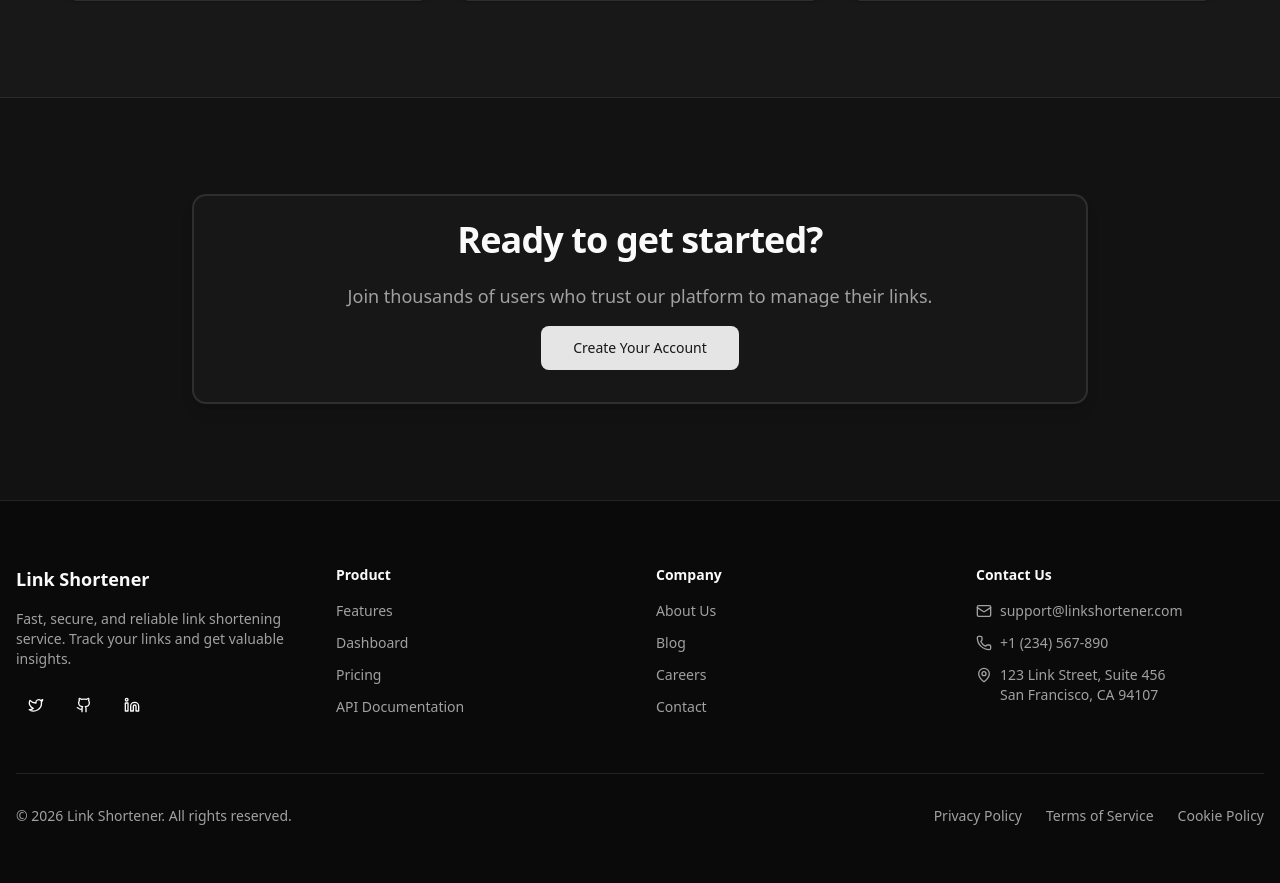
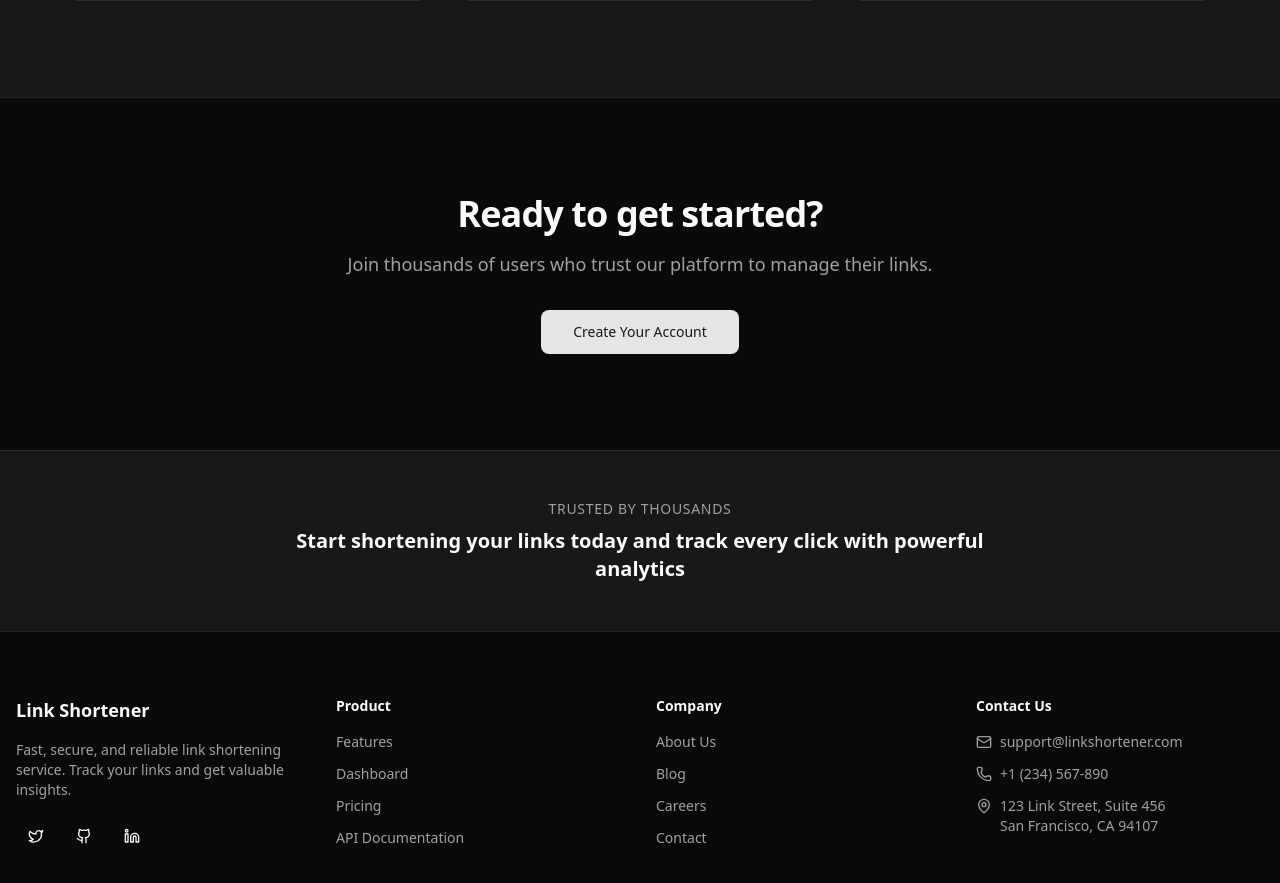
Before and after one commit to Lakro/linkshortenerproject, a Next.js app: page / in a window 1280 px wide. Shown: the part 1079-1962 px from the top of the page. Built offline with nearby package versions, Linux system fonts and the light colour scheme; no server answers.

Commit message:
Refactor CTA section to simplify layout and enhance readability

```diff
--- a/app/page.tsx
+++ b/app/page.tsx
@@ -100,25 +100,31 @@ export default async function Home() {
       </section>
 
       {/* CTA Section */}
-      <section className="border-t border-border bg-muted/30 px-4 py-16 md:py-24">
-        <div className="mx-auto max-w-4xl">
-          <Card className="border-2 shadow-lg">
-            <CardHeader className="text-center pb-4">
-              <CardTitle className="text-3xl font-bold tracking-tight md:text-4xl">
+      <section className="border-t border-border px-4 py-16 md:py-24">
+        <div className="mx-auto max-w-4xl text-center">
+          <h2 className="mb-4 text-3xl font-bold tracking-tight md:text-4xl">
             Ready to get started?
-              </CardTitle>
-              <CardDescription className="text-lg mt-4">
+          </h2>
+          <p className="mb-8 text-lg text-muted-foreground">
             Join thousands of users who trust our platform to manage their links.
-              </CardDescription>
-            </CardHeader>
-            <CardContent className="text-center pb-8">
+          </p>
           <SignUpButton mode="modal">
             <Button size="lg">
               Create Your Account
             </Button>
           </SignUpButton>
-            </CardContent>
-          </Card>
+        </div>
+      </section>
+
+      {/* Attention Section - Separator */}
+      <section className="border-t border-border bg-muted/50 px-4 py-12">
+        <div className="mx-auto max-w-3xl text-center">
+          <p className="text-sm font-medium text-muted-foreground uppercase tracking-wider mb-2">
+            Trusted by thousands
+          </p>
+          <p className="text-lg md:text-xl font-semibold">
+            Start shortening your links today and track every click with powerful analytics
+          </p>
         </div>
       </section>
     </div>
```
Lines whose indentation alone changed are shown as unchanged.
